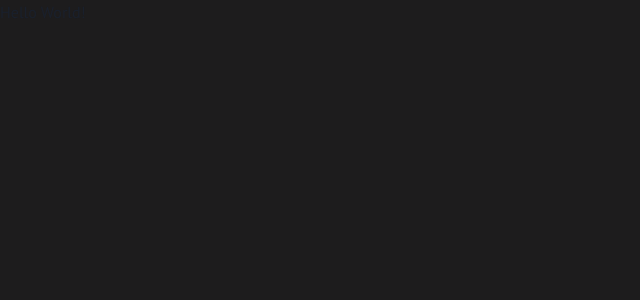
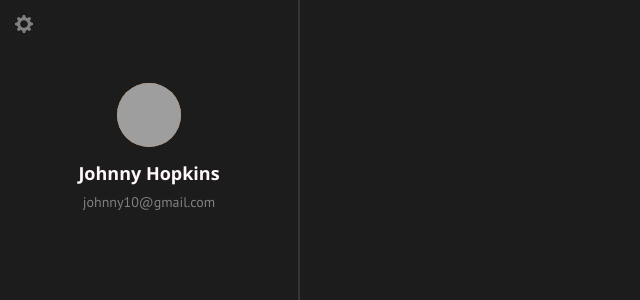
Before and after one commit to MatthewAnder/brainstorming, a Next.js app: page / in a window 1280 px wide. Shown: the top 300 px of the page, without its empty margins (0-640 px from the left). Built offline with nearby package versions, Linux system fonts and the light colour scheme; grey boxes are pictures that could not be loaded.

Commit message:
feat: add avatar with setting icon button

```diff
--- a/package.json
+++ b/package.json
@@ -9,6 +9,7 @@
     "lint": "next lint"
   },
   "dependencies": {
+    "@chakra-ui/icons": "^2.1.1",
     "@chakra-ui/react": "^2.8.2",
     "@emotion/react": "^11.13.0",
     "@emotion/styled": "^11.13.0",
--- a/src/app/layout.tsx
+++ b/src/app/layout.tsx
@@ -1,6 +1,7 @@
 import RootProviders from "@/components/providers";
 import type { Metadata } from "next";
 import "./global.css";
+import Sidebar from "@/components/sidebar";
 
 export const metadata: Metadata = {
   title: "Create Next App",
@@ -15,7 +16,10 @@ export default function RootLayout({
   return (
     <html lang="en">
       <body>
-        <RootProviders>{children}</RootProviders>
+        <RootProviders>
+          <Sidebar />
+          {children}
+        </RootProviders>
       </body>
     </html>
   );
--- a/src/app/page.tsx
+++ b/src/app/page.tsx
@@ -1,5 +1,4 @@
-import { Box } from "@chakra-ui/react";
 
 export default function Home() {
-  return <Box>Hello World!</Box>;
+  return;
 }
--- /dev/null
+++ b/src/components/sidebar.tsx
@@ -0,0 +1,53 @@
+"use client";
+
+import { SettingsIcon } from "@chakra-ui/icons";
+import {
+  Avatar,
+  Box,
+  Center,
+  Heading,
+  IconButton,
+  Text,
+  VStack,
+} from "@chakra-ui/react";
+
+export default function Sidebar() {
+  return (
+    <Box
+      width={300}
+      height={"100vh"}
+      borderRight={"2px solid"}
+      borderColor={"border"}
+    >
+      <IconButton
+        aria-label="Search database"
+        icon={<SettingsIcon />}
+        bg={"inherit"}
+        color={"gray"}
+        size={"lg"}
+        _hover={{
+          bg: "",
+        }}
+        _active={{
+          bg: "",
+        }}
+      />
+      <Center height={200}>
+        <VStack>
+          <Avatar
+            name="Oshigaki Kisame"
+            src="https://bit.ly/broken-link"
+            size={"lg"}
+            bg={"primary.main"}
+          />
+          <Heading fontSize={"lg"} mt={2}>
+            Johnny Hopkins
+          </Heading>
+          <Text fontSize={"sm"} color={"gray"}>
+            johnny10@gmail.com
+          </Text>
+        </VStack>
+      </Center>
+    </Box>
+  );
+}
```
Also changed, not shown: 1 other file (tests, documents, lock files or other folders).
